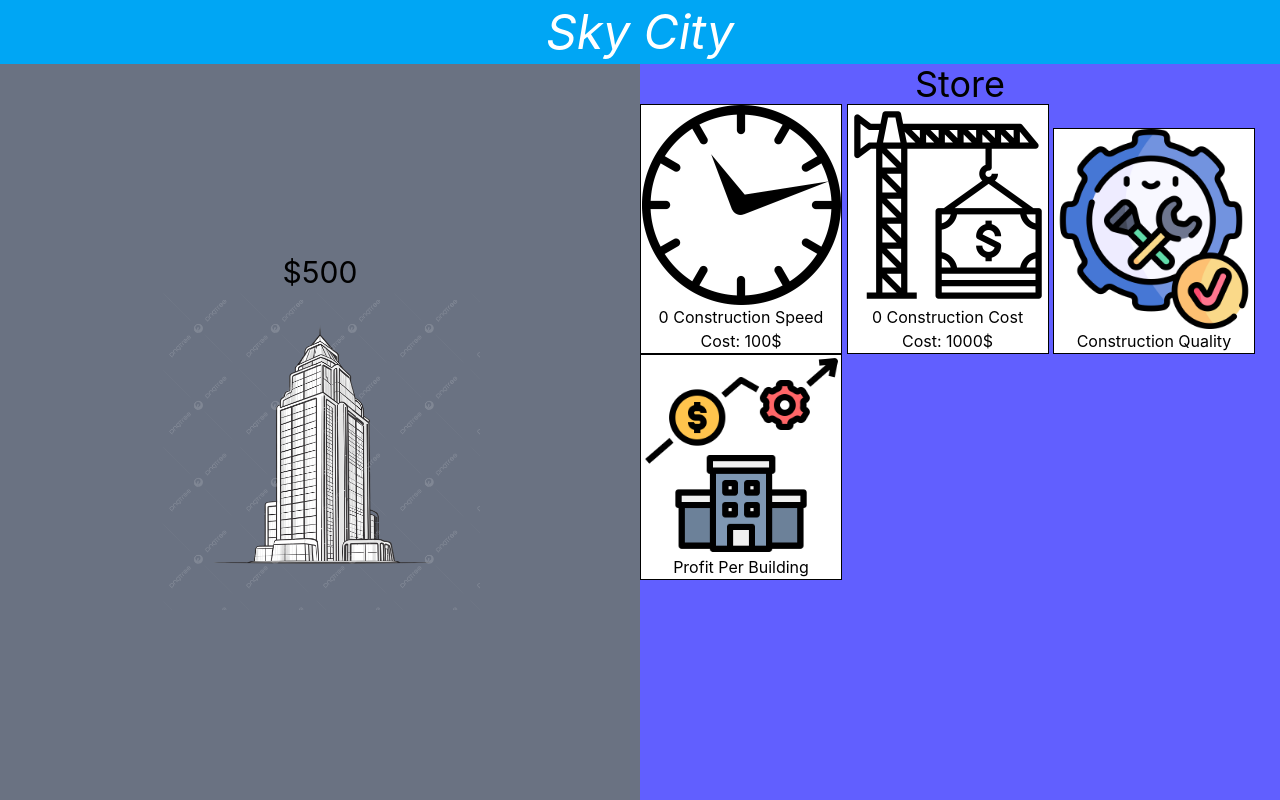
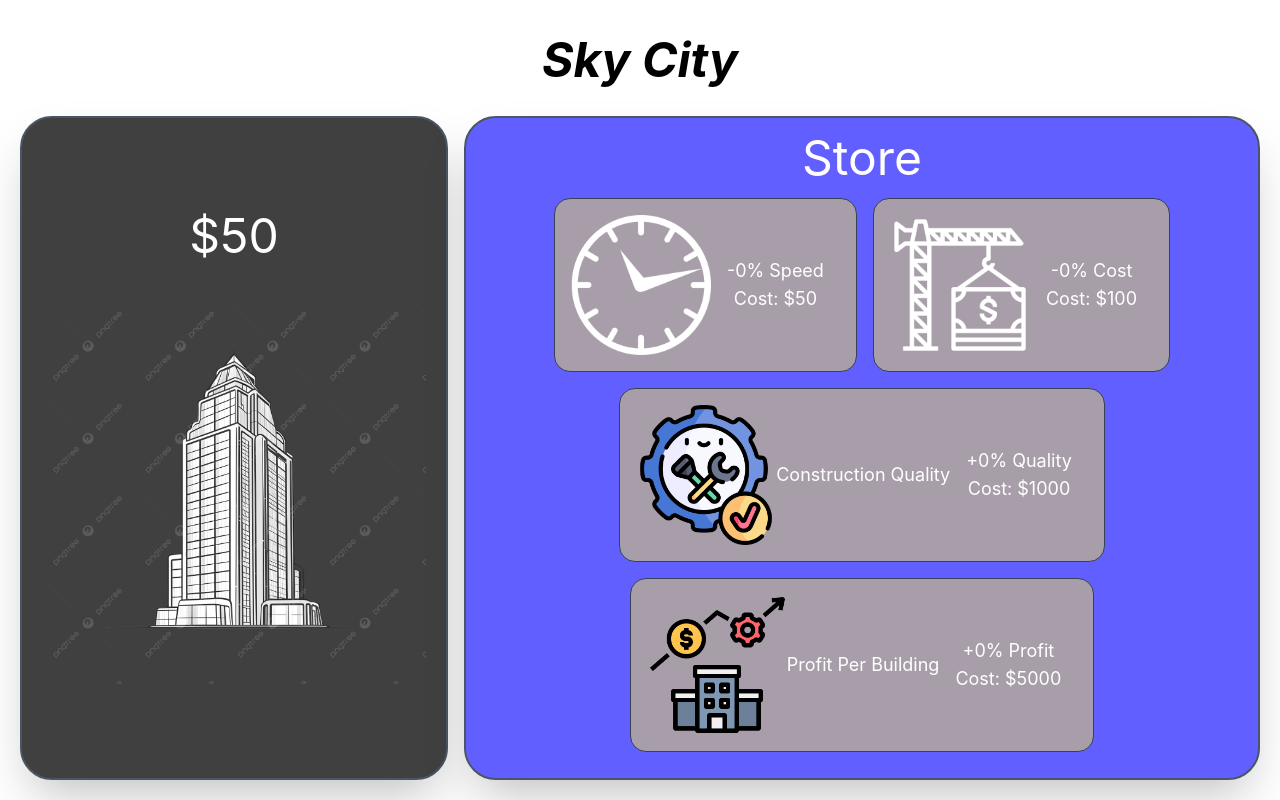
Before and after one commit to JChristopher24/sky-city, a website built with Vite: page index.html in a window 1280 px wide. Built offline with nearby package versions, Linux system fonts and the light colour scheme.

Commit message:
Enhance UI layout and styling for game interface; update game loop interval for improved performance

```diff
--- a/index.html
+++ b/index.html
@@ -7,46 +7,64 @@
     <link href="/src/style.css" rel="stylesheet">
     <title>Sky City</title>
   </head>
-  <body class="flex flex-col h-screen">
-    <header class="bg-sky-500 text-white italic text-5xl text-center p-2">
+  <body class="flex flex-col h-screen p-5 gap-4">
+    <header class="font-bold italic text-5xl text-center rounded-4xl p-4">
       <h1>Sky City</h1>
     </header>
 
-    <main class="flex flex-1">
-      <div class="bg-gray-500 flex-1">
+    <main class="flex flex-1 gap-4">
+      <div class="flex justify-center items-center flex-col p-5 text-white bg-black/75 rounded-4xl border-gray-600 border-2 shadow-2xl">
         <!-- clicker area -->
-        <button id="clicker" class="active:scale-95 w-full h-full text-3xl">
-          <p id="scoreDisplay">Score</p>
-          <img src="src/assets/sky.png" alt="Sky City" class="w-1/2 mx-auto">
+        <p id="scoreDisplay" class="mb-10 text-5xl">Score</p>
+        <button id="clicker" class="active:scale-95 transition-transform">
+          <img src="src/assets/sky.png" alt="Sky City" class="max-w-sm">
         </button>
       </div>
 
-      <div class="bg-indigo-500 flex-1">
+      <div class="bg-indigo-500 flex-1 flex flex-col text-white rounded-4xl border-gray-600 border-2 shadow-2xl p-4 gap-4">
         <!-- store area -->
-         <h1 class="text-center text-4xl">Store</h1>
-        <div class="">
-          <button id="upgradeOne" class="bg-white border border-black">
-            <img class="h-50" src="/src/assets/cl.png" alt="">
-            <p id="upgradeOneCount"> 0 Construction Speed</p>
-            <p>Cost: 100$</p>
+         <h1 class="text-5xl text-center">Store</h1>
+        <section class="flex flex-wrap justify-center gap-4">
 
-          </button>
-          <button id="upgradeTwo" class="bg-white border border-black">
-            <img class="h-50" src="/src/assets/cc.png" alt="">
-            <p id="upgradeTwoCount"> 0 Construction Cost </p>
-            <p>Cost: 1000$</p>
-          </button>
-          <button id="cqu" class="bg-white border border-black">
-            <img class="h-50" src="/src/assets/cq.png" alt="">
-            Construction Quality
-          </button>
-          <button id="ppb" class="bg-white border border-black">
-            <img class="h-50" src="/src/assets/ppb.png" alt="">
-            Profit Per Building
+          <!-- Construction Speed Button -->
+          <button id="upgradeOne" class="flex transition-all bg-mauve-400 items-center text-lg p-4 border active:scale-105 border-gray-700 active:bg-gray-800 rounded-2xl">
+            <img class="h-35 invert" src="/src/assets/cl.png" alt="">
+            <div class="p-4">
+              <p id="upgradeOneCount"> -0% Speed</p>
+              <p>Cost: $50</p>
+            </div>
           </button>
 
-        </div>
+         <!-- Construction Cost Button -->
+          <button id="upgradeTwo" class="flex transition-all bg-mauve-400 items-center text-lg p-4 border active:scale-105 border-gray-700 active:bg-gray-800 rounded-2xl">
+            <img class="h-35 invert" src="/src/assets/cc.png" alt="">
+            <div class="p-4">
+              <p id="upgradeTwoCount"> -0% Cost </p>
+              <p>Cost: $100</p>
+            </div>
+          </button>
 
+          <!-- Construction Quality Button -->
+          <button id="upgCqu" class="flex transition-all bg-mauve-400 items-center text-lg p-4 border active:scale-105 border-gray-700 active:bg-gray-800 rounded-2xl">
+            <img class="h-35" src="/src/assets/cq.png" alt="">
+            Construction Quality
+            <div class="p-4">
+              <p id="upgCquCount"> +0% Quality </p>
+              <p>Cost: $1000</p>
+            </div>
+          </button>
+
+          <!-- Profit Per Building Button -->
+          <button id="upgPpb" class="flex transition-all bg-mauve-400 items-center text-lg p-4 border active:scale-105 border-gray-700 active:bg-gray-800 rounded-2xl">
+            <img class="h-35" src="/src/assets/ppb.png" alt="">
+            Profit Per Building
+            <div class="p-4">
+              <p id="upgPpbCount"> +0% Profit </p>
+              <p>Cost: $5000</p>
+            </div>
+          </button>
+
+        </section>
       </div>
     </main>
 
--- a/src/main.js
+++ b/src/main.js
@@ -77,4 +77,4 @@
     updateScore(clickAmt)
 }
 
-setInterval(gameLoop, 10)
+setInterval(gameLoop, 100)
```
